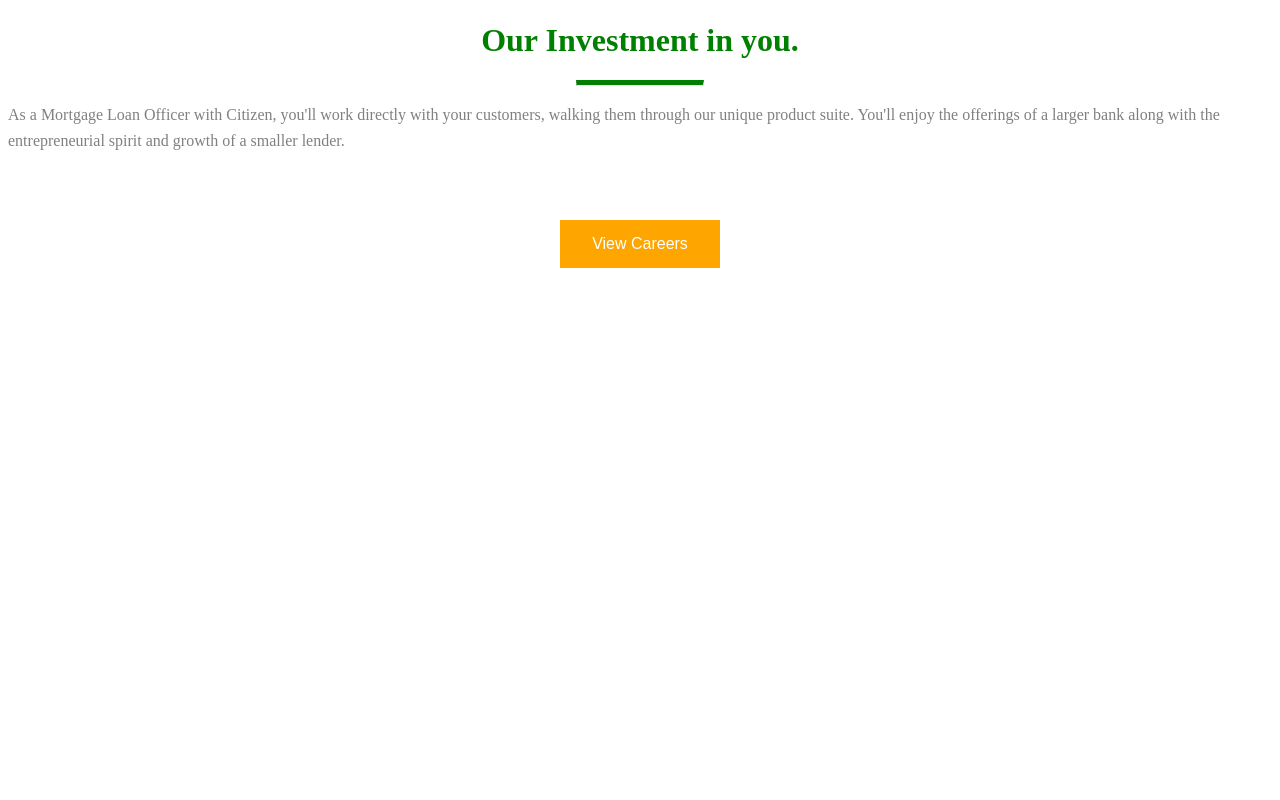
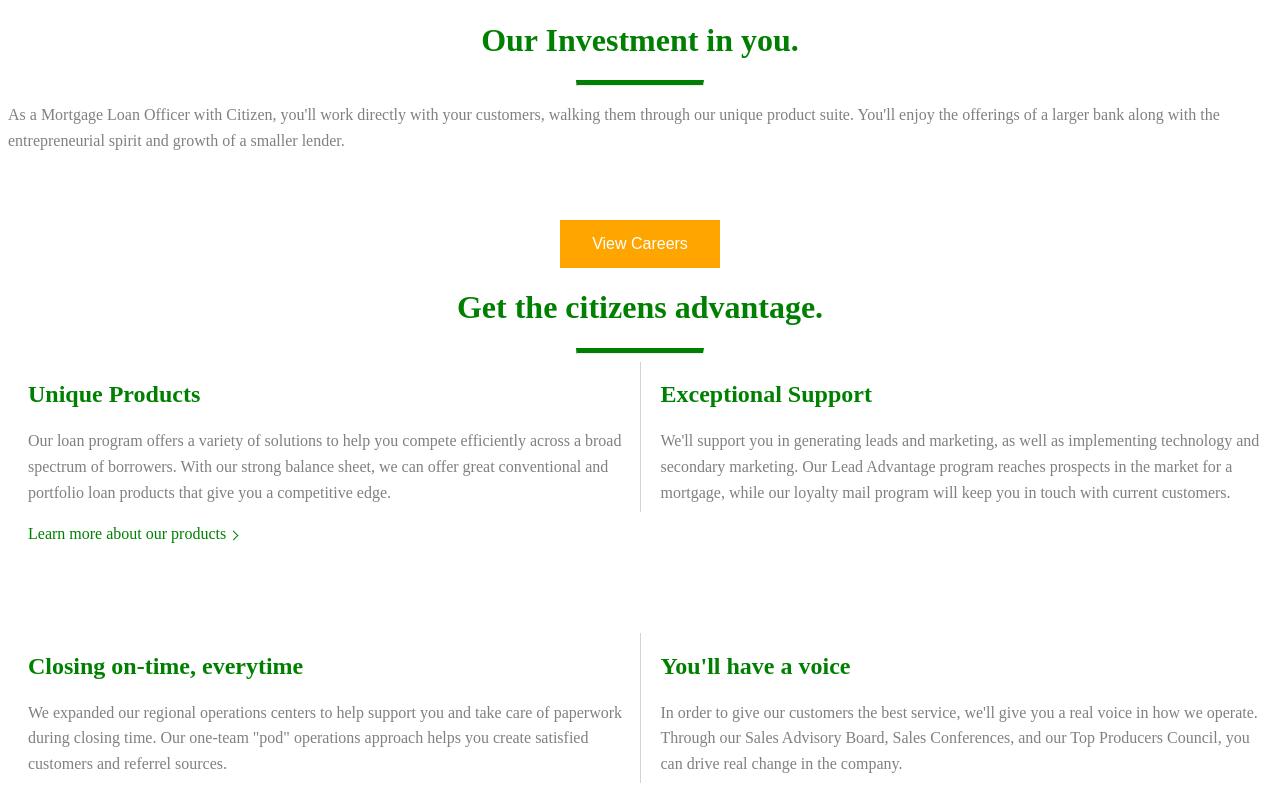
Before and after one commit to umeramalek/Radancy-project, a plain HTML site: page index.html in a window 1280 px wide. Shown: the part 738-1538 px from the top of the page. Before the commit the page ends 1014 px from the top, so only its background shows below. Drawn offline with Linux system fonts and the light colour scheme.

Commit message:
columns section updated and styled

```diff
--- a/index.html
+++ b/index.html
@@ -27,6 +27,39 @@
         <button class="careersBtn"> View Careers</button>
     </div>
 
+    <div>
+        <h1 class="advantageTitle">Get the citizens advantage.</h1>
+        <hr/>
+
+    </div>
+
+    <div class="row">
+        <div class="column" >
+          <h2 class="columnHeader">Unique Products</h2>
+          <p class="columnText">Our loan program offers a variety of solutions to help you compete efficiently across a broad spectrum of borrowers. With our strong balance sheet, we can offer great conventional and portfolio loan products that give you a competitive edge.</p>
+          <p class="arrowText">Learn more about our products <i class="arrow right"></i></p>
+        </div>
+        <div class="vl"></div>
+        <div class="column" >
+          <h2 class="columnHeader">Exceptional Support</h2>
+          <p class="columnText">We'll support you in generating leads and marketing, as well as implementing technology and secondary marketing. Our Lead Advantage program reaches prospects in the market for a mortgage, while our loyalty mail program will keep you in touch with current customers.  </p>
+        </div>
+    </div>
+
+
+
+
+    <div class="row">
+        <div class="column" >
+          <h2 class="columnHeader">Closing on-time, everytime </h2>
+          <p class="columnText">We expanded our regional operations centers to help support you and take care of paperwork during closing time. Our one-team "pod" operations approach helps you create satisfied customers and referrel sources. </p>
+        </div>
+        <div class="vl"></div>
+        <div class="column" >
+          <h2 class="columnHeader">You'll have a voice</h2>
+          <p class="columnText"> In order to give our customers the best service, we'll give you a real voice in how we operate. Through our Sales Advisory Board, Sales Conferences, and our Top Producers Council, you can drive real change in the company.   </p>
+        </div>
+    </div>
 
 
 </body>
--- a/style.css
+++ b/style.css
@@ -1,12 +1,5 @@
 body {
   color: #526066;
-}
-
-h2,
-h3 {
-  letter-spacing: 0.25em;
-  text-transform: uppercase;
-  font-weight: 600;
 }
 
 p {
@@ -65,8 +58,61 @@ hr {
   font-size: 16px;
 }
 
+.advantageTitle {
+  text-align: center;
+  color: green;
+}
+
+.row {
+  display: flex;
+}
+
+.column {
+  flex: 50%;
+  padding-left: 20px;
+}
+
+.columnHeader {
+  color: green;
+}
+
+.columnText {
+  color: grey;
+}
+
+.arrowText {
+  color: green;
+  padding-bottom: 70px;
+}
+.arrow {
+  border: solid green;
+  border-width: 0 1px 1px 0;
+  display: inline-block;
+  padding: 3px;
+}
+
+.right {
+  transform: rotate(-45deg);
+  -webkit-transform: rotate(-45deg);
+}
+
+.vl {
+  border-left: 1px solid lightgray;
+  height: 150px;
+}
+
 @media (min-width: 480px) {
   .banner {
     height: 400px;
   }
+
+  .column {
+    width: 100%;
+  }
 }
+
+@media screen and (max-width: 600px) {
+  .column {
+    width: 100%;
+  }
+}
```
